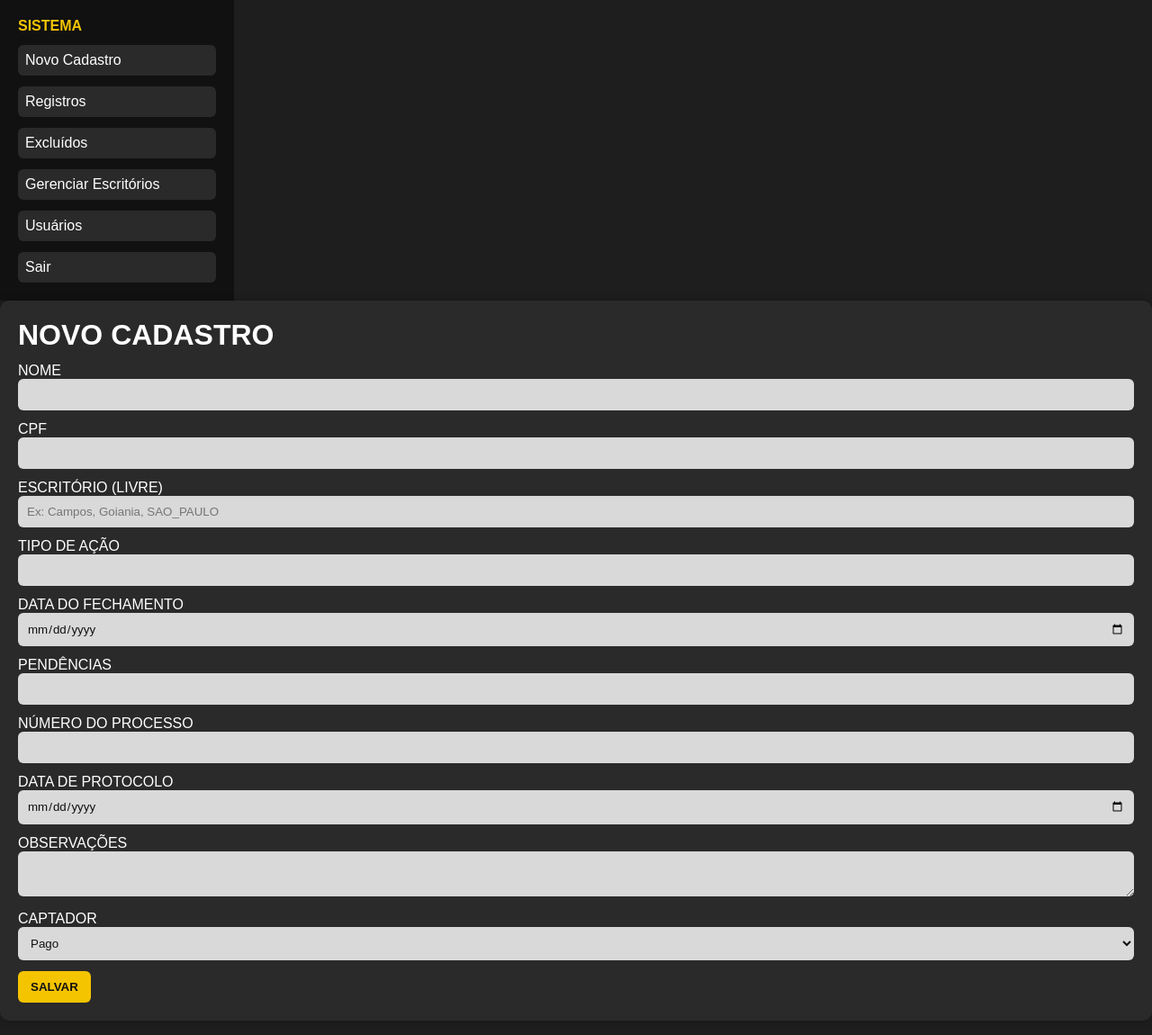
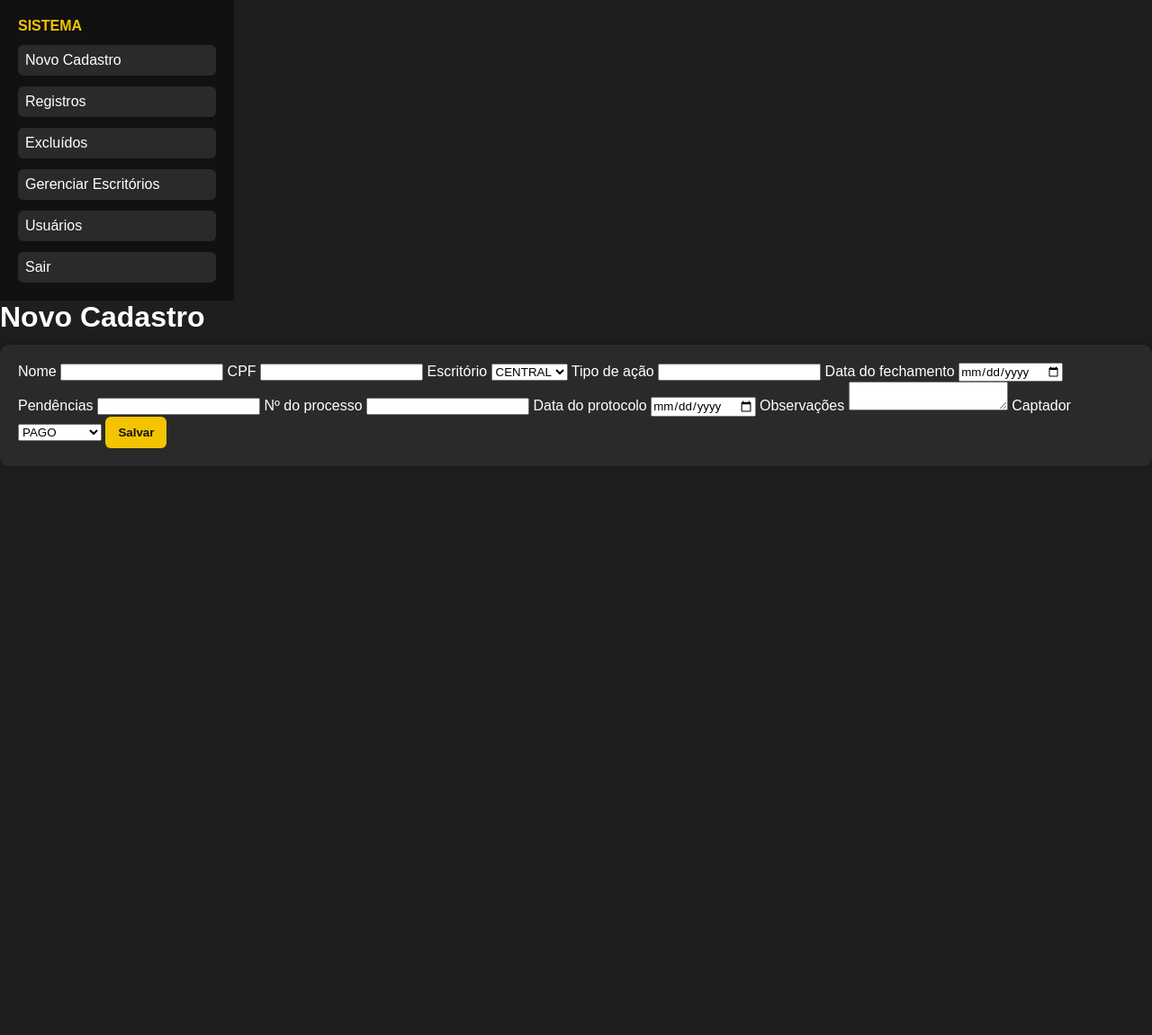
Before and after one commit to bponedev/REGISTRO-DE-CLIENTES, a Flask app: page / in a window 1280 px wide. Shown: the whole page at 90% size. After the commit the page ends 498 px from the top, so only its background shows below. Run offline with Flask 3, Linux system fonts and the light colour scheme; the visitor is signed in with stand-in values (Sample User, id 1); data comes from the database, SQL or seed files in the repository; parts of the project's set-up code (start-up, migrations or seed data) failed here and were passed over.

Commit message:
Update index.html

```diff
--- a/templates/index.html
+++ b/templates/index.html
@@ -1,31 +1,60 @@
 {% extends "base.html" %}
 {% block content %}
+
+<h1>Novo Cadastro</h1>
+
 <div class="card">
-  <h1>NOVO CADASTRO</h1>
+<form action="{{ url_for('submit') }}" method="post">
 
-  <form action="{{ url_for('submit') }}" method="post">
-    <label class="field">NOME<input name="nome" required></label>
-    <label class="field">CPF<input name="cpf" required></label>
-
-    <label class="field">ESCRITÓRIO (LIVRE)
-      <input name="escritorio" placeholder="Ex: Campos, Goiania, SAO_PAULO">
+    <label>Nome
+        <input name="nome" required>
     </label>
 
-    <label class="field">TIPO DE AÇÃO<input name="tipo_acao"></label>
-    <label class="field">DATA DO FECHAMENTO<input type="date" name="data_fechamento"></label>
-    <label class="field">PENDÊNCIAS<input name="pendencias"></label>
-    <label class="field">NÚMERO DO PROCESSO<input name="numero_processo"></label>
-    <label class="field">DATA DE PROTOCOLO<input type="date" name="data_protocolo"></label>
-    <label class="field">OBSERVAÇÕES<textarea name="observacoes"></textarea></label>
-
-    <label class="field">CAPTADOR
-      <select name="captador">
-        <option>Pago</option>
-        <option>Não pago</option>
-      </select>
+    <label>CPF
+        <input name="cpf" required>
     </label>
 
-    <button class="btn" type="submit">SALVAR</button>
-  </form>
+    <label>Escritório
+        <select name="escritorio" required>
+            {% for o in offices %}
+                <option value="{{ o.display }}">{{ o.display }}</option>
+            {% endfor %}
+        </select>
+    </label>
+
+    <label>Tipo de ação
+        <input name="tipo_acao">
+    </label>
+
+    <label>Data do fechamento
+        <input type="date" name="data_fechamento">
+    </label>
+
+    <label>Pendências
+        <input name="pendencias">
+    </label>
+
+    <label>Nº do processo
+        <input name="numero_processo">
+    </label>
+
+    <label>Data do protocolo
+        <input type="date" name="data_protocolo">
+    </label>
+
+    <label>Observações
+        <textarea name="observacoes"></textarea>
+    </label>
+
+    <label>Captador
+        <select name="captador">
+            <option>PAGO</option>
+            <option>NÃO PAGO</option>
+        </select>
+    </label>
+
+    <button class="btn" type="submit">Salvar</button>
+</form>
 </div>
+
 {% endblock %}
```
